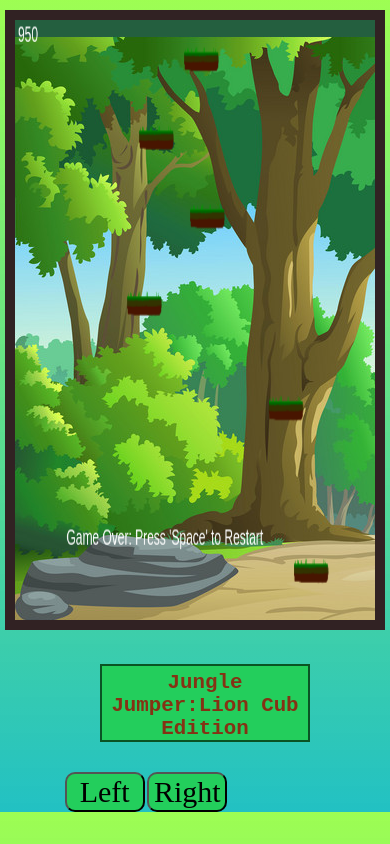
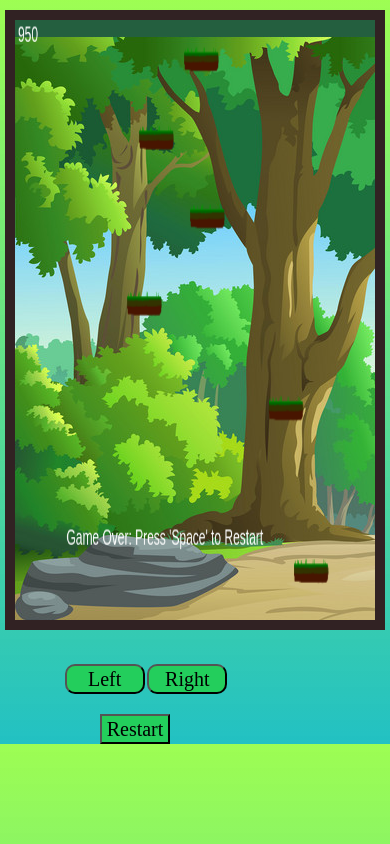
Before and after one commit to Muskantanwar531/Jungle-Jumper-lion-cub-game, a plain HTML site: page display.html in a window 390 px wide. Drawn offline with Linux system fonts and the light colour scheme; a web font is replaced by a local one.

Commit message:
Update doodlejump.css

```diff
--- a/doodlejump.css
+++ b/doodlejump.css
@@ -92,9 +92,10 @@ text-align: center;
 }
 .container .button button {
     width: 80px;
-    height: 40px;
+    height: 30px;
     border-radius: 10px;
-    font-size: 30px;
+    font-size: 20px;
+    justify-items:space-between;
     font-family: 'Times New Roman', Times, serif;
     background-color: rgb(35, 206, 92);
 }
@@ -104,6 +105,8 @@ text-align: center;
     font-size: 20px;
     font-family: 'Times New Roman', Times, serif;
     background-color: rgb(35, 206, 92);
+    margin-top: 20px;
+    margin-left: 100px;
     display: none;
 }
 .container div h1 {
@@ -161,6 +164,7 @@ text-align: center;
         justify-content: space-evenly;
         margin-left: 20%;
     }
+
 }
 @media (max-width: 540px) {
     #board {
@@ -168,7 +172,7 @@ text-align: center;
         width: 400px;
     }
    .container div h1 {
-        font-size: 1.3em;
+        display: none;
     }
     .container div p {
       font-size: 1.3em;
@@ -179,7 +183,9 @@ text-align: center;
      .container .hide {
     display: none;
     }
-}
+    .container #Restart {
+display: block;}
+    }
 @media (max-width: 412px) {
     #board {
         height: 600px;
```
